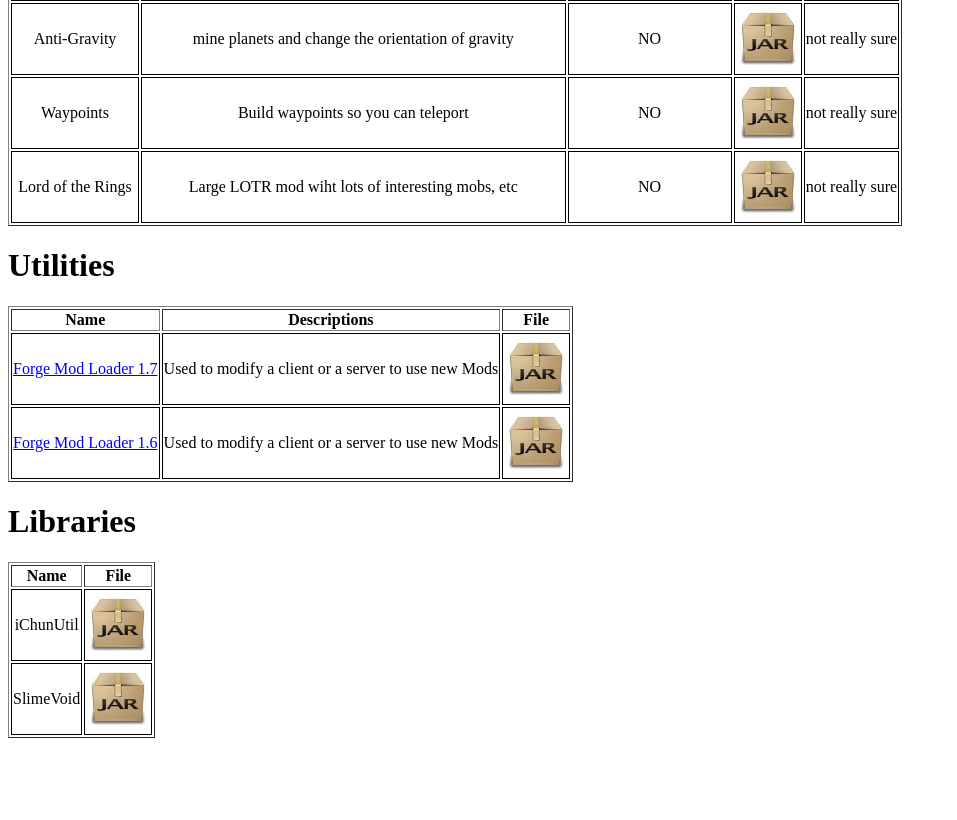
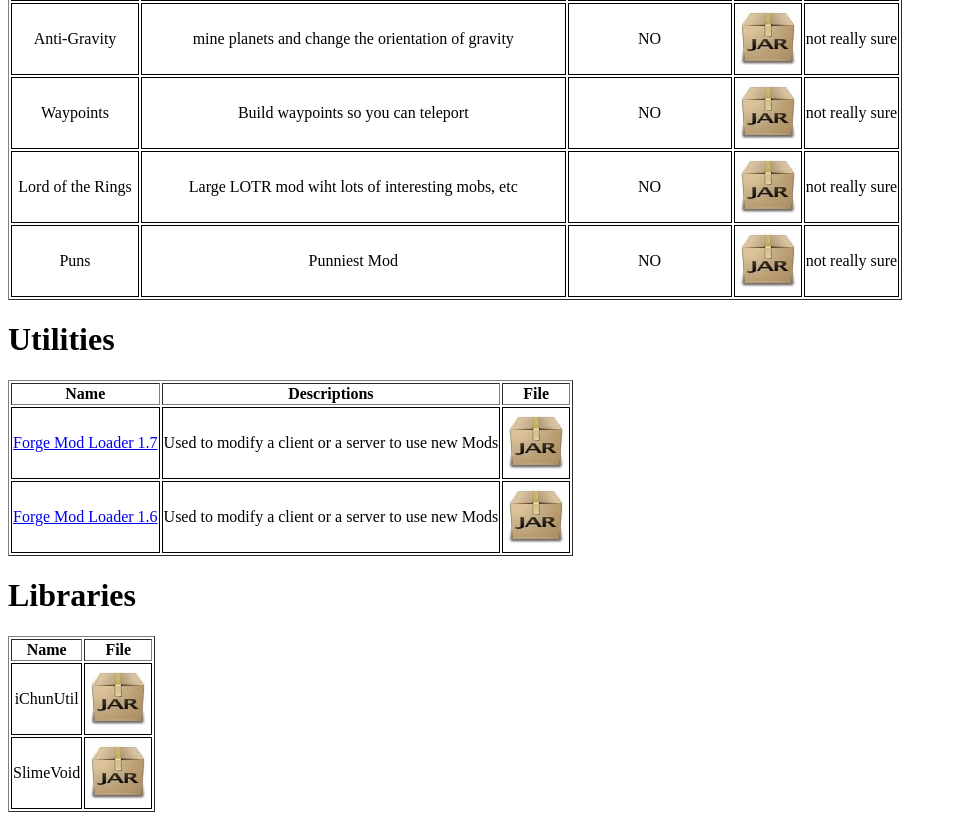
Before and after one commit to jonahperez/Minecraft, a plain HTML site: page portal/mods.html in a window 1280 px wide. Shown: the part 770-1590 px from the top of the page, without its empty margins (0-957 px from the left). Before the commit the page ends 1516 px from the top, so only its background shows below. Drawn offline with Linux system fonts and the light colour scheme.

Commit message:
git fail

```diff
--- a/portal/mods.html
+++ b/portal/mods.html
@@ -112,6 +112,13 @@ and open the template in the editor.
                     <td><a href="mods/[1.7.10] The Lord of the Rings Mod B23.3 - Copy.jar"><img src="images/jar.jpg" class="smallicon" alt="rigth-click and Save As..."/></a></td>
                     <td>not really sure</td>
                 </tr>
+                <tr>
+                    <td>Puns</td>
+                    <td>Punniest Mod</td>
+                    <td>NO</td>
+                    <td><a href="mods/The-Ultimate-Pun-Mod-1.7.10.jar"><img src="images/jar.jpg" class="smallicon" alt="rigth-click and Save As..."/></a></td>
+                    <td>not really sure</td>
+                </tr>
             </tbody>
         </table>
 
```
Also changed, not shown: 1 other file.
